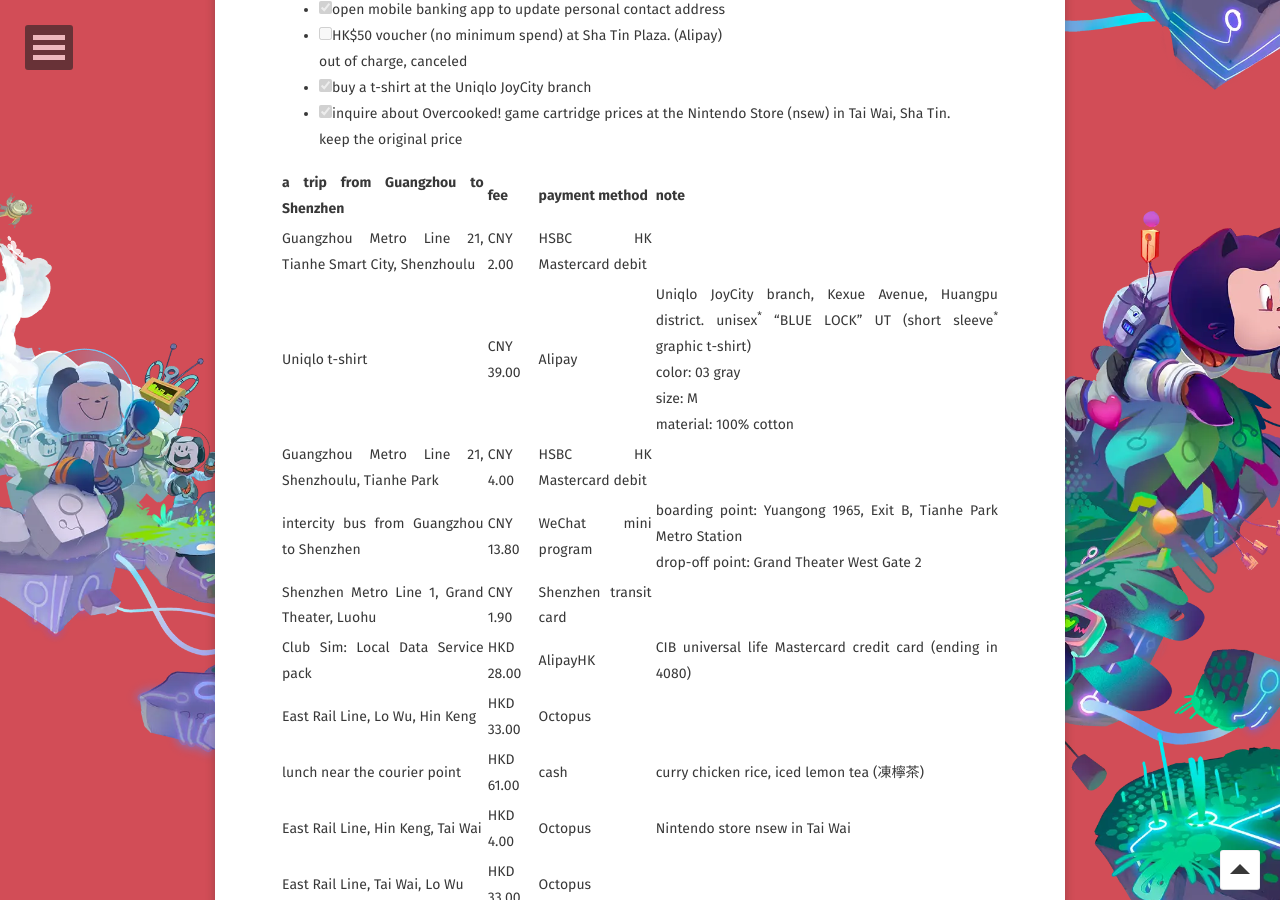
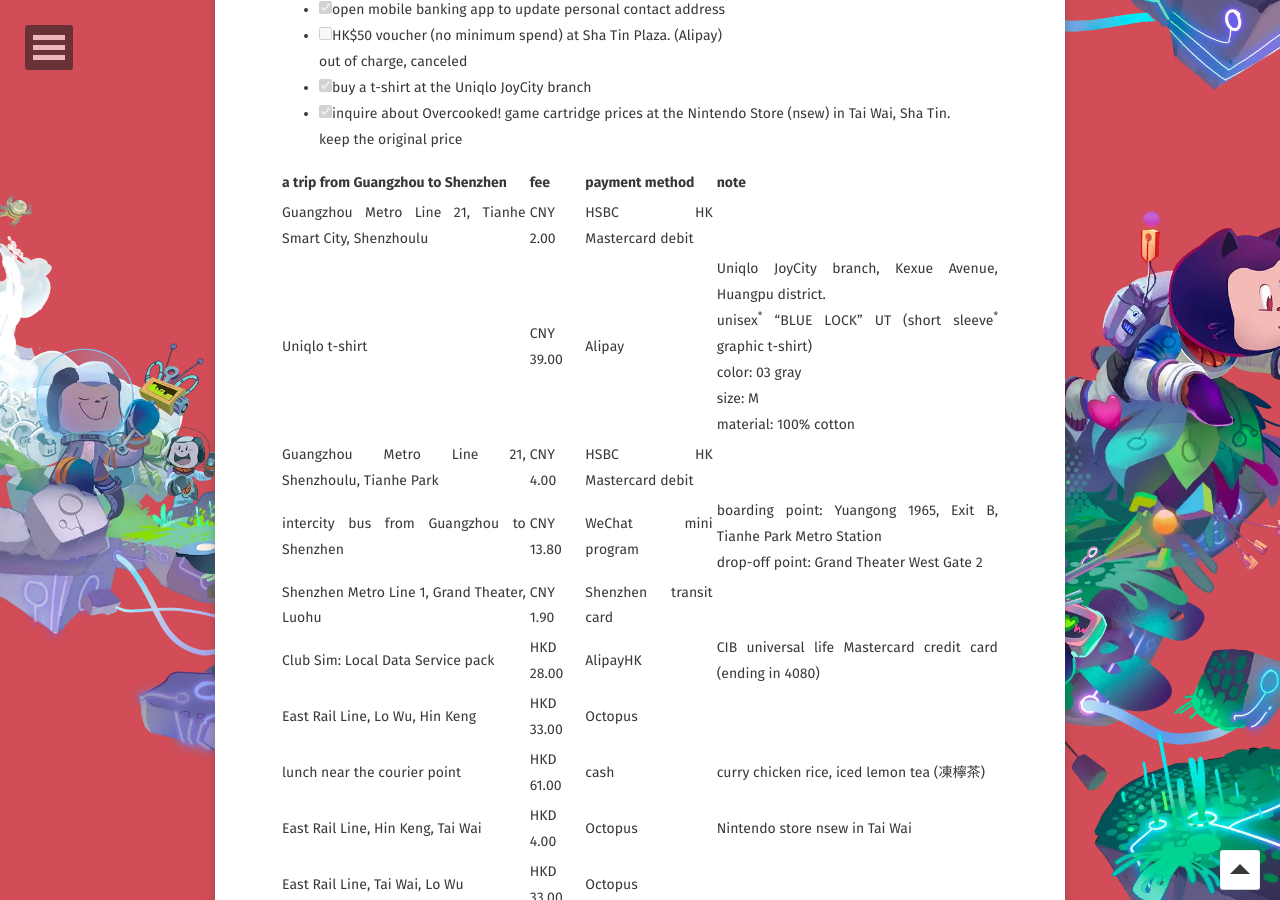
Before and after one commit to WebPavel/WebPavel.github.io, a Jekyll site: the page built from _posts/2026-08-31-purchase-Switch2-from-Nintendo-Store-in-Hong-Kong.md, in a window 1280 px wide and 900 px high, scrolled down 4399 px. Built offline with Jekyll 4.4.1, drawn with Linux system fonts in a browser that asks for light colours; some web fonts are replaced; comment, search, counter and statistics services are not loaded.

Commit message:
fix: backslash escape the first asterisk when encountering two asterisks.

```diff
--- a/_posts/2026-08-31-purchase-Switch2-from-Nintendo-Store-in-Hong-Kong.md
+++ b/_posts/2026-08-31-purchase-Switch2-from-Nintendo-Store-in-Hong-Kong.md
@@ -132,7 +132,7 @@
 | a trip from Guangzhou to Shenzhen                       | fee       | payment method           | note                                                                                                                                                                                              |
 |---------------------------------------------------------|-----------|--------------------------|---------------------------------------------------------------------------------------------------------------------------------------------------------------------------------------------------|
 | Guangzhou Metro Line 21, Tianhe Smart City, Shenzhoulu  | CNY 2.00  | HSBC HK Mastercard debit |                                                                                                                                                                                                   |
-| Uniqlo t-shirt                                          | CNY 39.00 | Alipay                   | Uniqlo JoyCity branch, Kexue Avenue, Huangpu district. unisex<sup>*</sup> "BLUE LOCK" UT (short sleeve<sup>*</sup> graphic t-shirt)<br/>color: 03 gray<br/>size: M<br/>material: 100% cotton<br/> |
+| Uniqlo t-shirt                                          | CNY 39.00 | Alipay                   | Uniqlo JoyCity branch, Kexue Avenue, Huangpu district.<br/>unisex<sup>\*</sup> "BLUE LOCK" UT (short sleeve<sup>*</sup> graphic t-shirt)<br/>color: 03 gray<br/>size: M<br/>material: 100% cotton |
 | Guangzhou Metro Line 21, Shenzhoulu, Tianhe Park        | CNY 4.00  | HSBC HK Mastercard debit |                                                                                                                                                                                                   |
 | intercity bus from Guangzhou to Shenzhen                | CNY 13.80 | WeChat mini program      | boarding point: Yuangong 1965, Exit B, Tianhe Park Metro Station <br/> drop-off point: Grand Theater West Gate 2                                                                                  |
 | Shenzhen Metro Line 1, Grand Theater, Luohu             | CNY 1.90  | Shenzhen transit card    |                                                                                                                                                                                                   |
```
